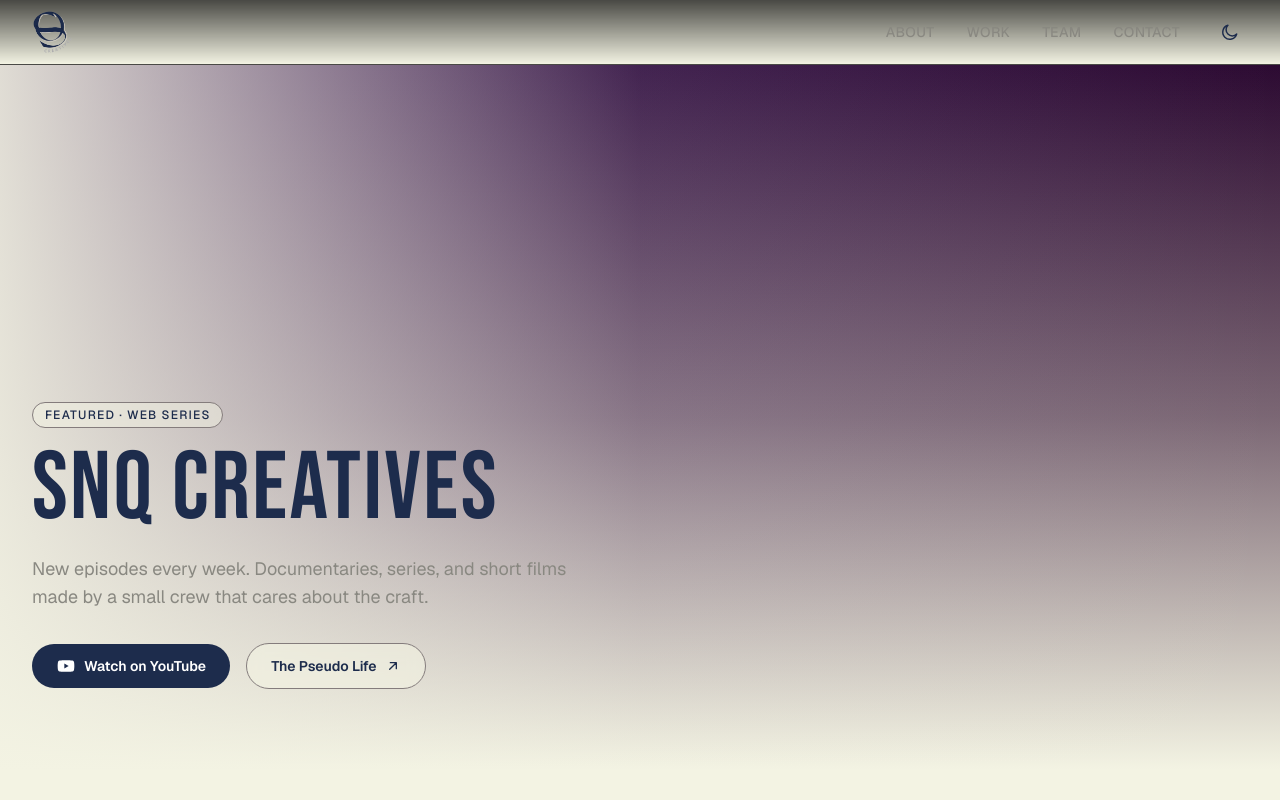
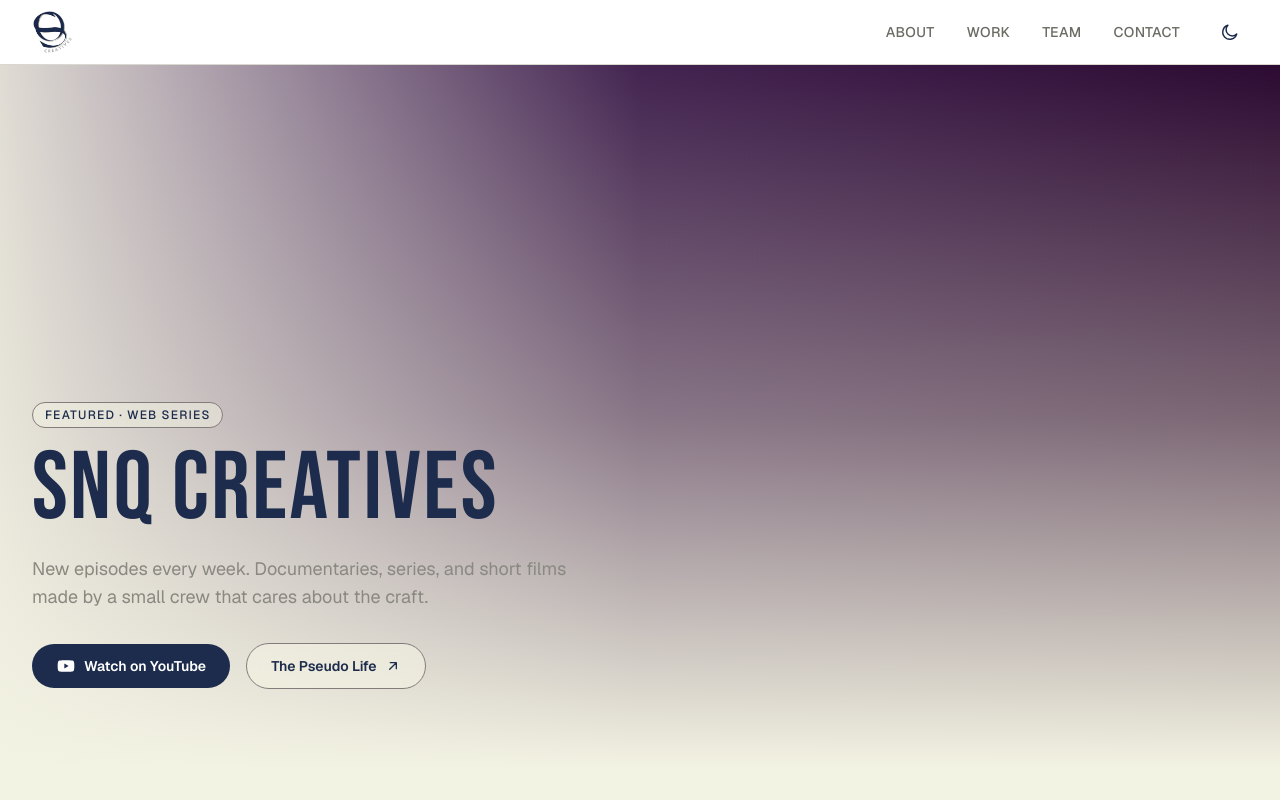
Before and after one commit to snqcreatives/snq-website, a Next.js app: page / in a window 1280 px wide. Shown: the top 800 px of the page. Built offline with nearby package versions, Linux system fonts and the light colour scheme.

Commit message:
Make header and footer bars always white
Header and footer now use a fixed light background regardless of the
site's dark/light theme toggle, while the page body keeps switching
themes as before.

```diff
--- a/src/app/globals.css
+++ b/src/app/globals.css
@@ -20,6 +20,17 @@
   --border: #3d3d38;
   --accent: #7d91ba;
   --accent-hover: #5670a5;
+}
+
+.bar-light {
+  --background: #ffffff;
+  --surface: #f3f3e3;
+  --surface-hover: #ededec;
+  --foreground: #1d2c4c;
+  --muted: #6b6b64;
+  --border: #d8d8d0;
+  --accent: #1d2c4c;
+  --accent-hover: #364d80;
 }
 
 @theme inline {
--- a/src/components/layout/Footer.tsx
+++ b/src/components/layout/Footer.tsx
@@ -8,7 +8,7 @@ export default function Footer() {
   const year = new Date().getFullYear();
 
   return (
-    <footer className="border-t border-border">
+    <footer className="bar-light border-t border-border bg-background">
       <div className="mx-auto flex max-w-7xl flex-col gap-6 px-4 py-10 sm:px-6 lg:flex-row lg:items-center lg:justify-between lg:px-8">
         <div className="flex flex-col gap-3">
           <Logo />
--- a/src/components/layout/Header.tsx
+++ b/src/components/layout/Header.tsx
@@ -29,10 +29,8 @@ export default function Header() {
 
   return (
     <header
-      className={`sticky top-0 z-50 transition-colors duration-300 ${
-        scrolled
-          ? "border-b border-border bg-background/90 backdrop-blur-md"
-          : "border-b border-transparent bg-gradient-to-b from-black/70 to-transparent"
+      className={`bar-light sticky top-0 z-50 border-b border-border bg-background transition-shadow duration-300 ${
+        scrolled ? "shadow-sm" : ""
       }`}
     >
       <div className="mx-auto flex h-16 max-w-7xl items-center justify-between px-4 sm:px-6 lg:px-8">
```
